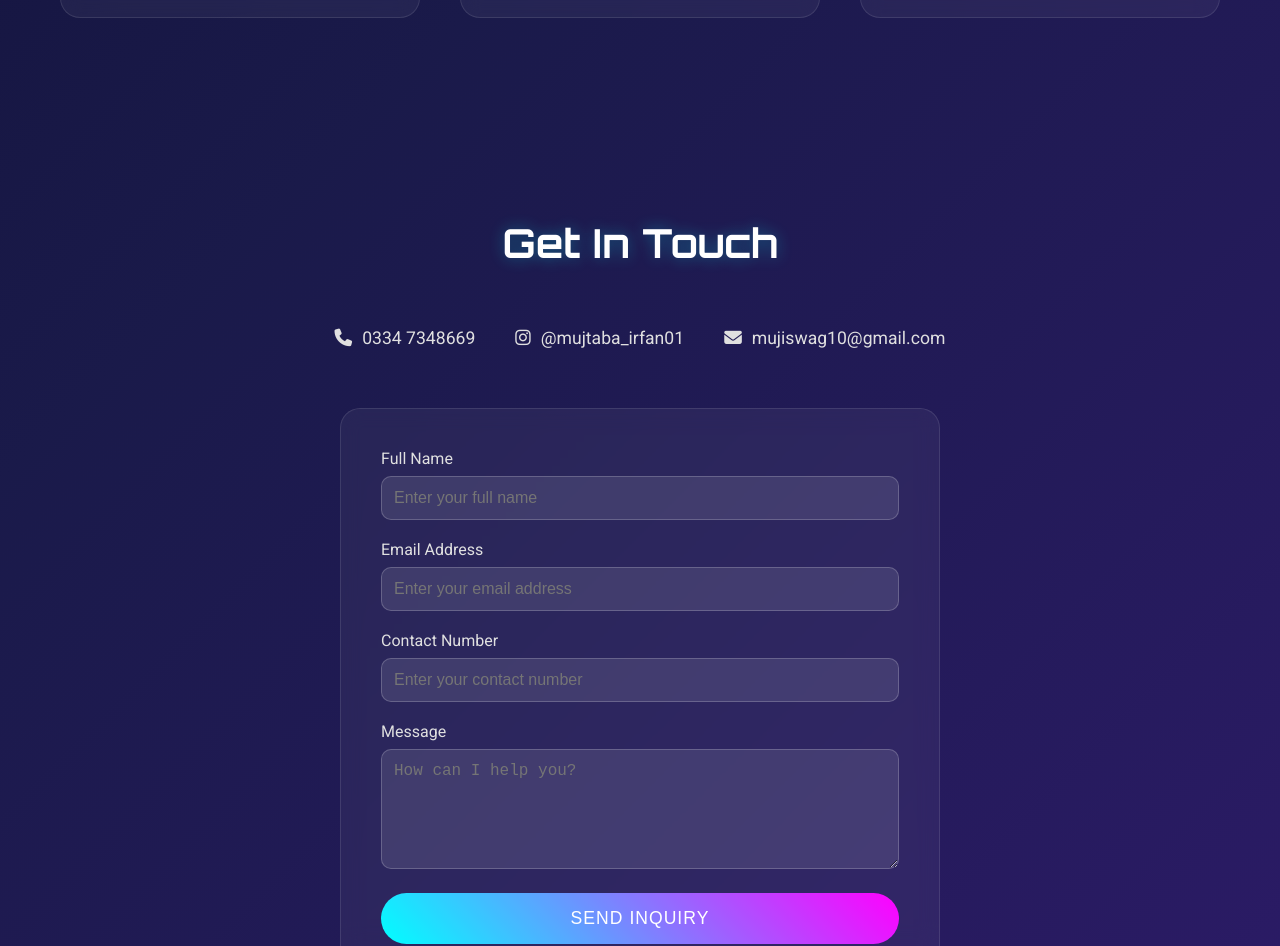
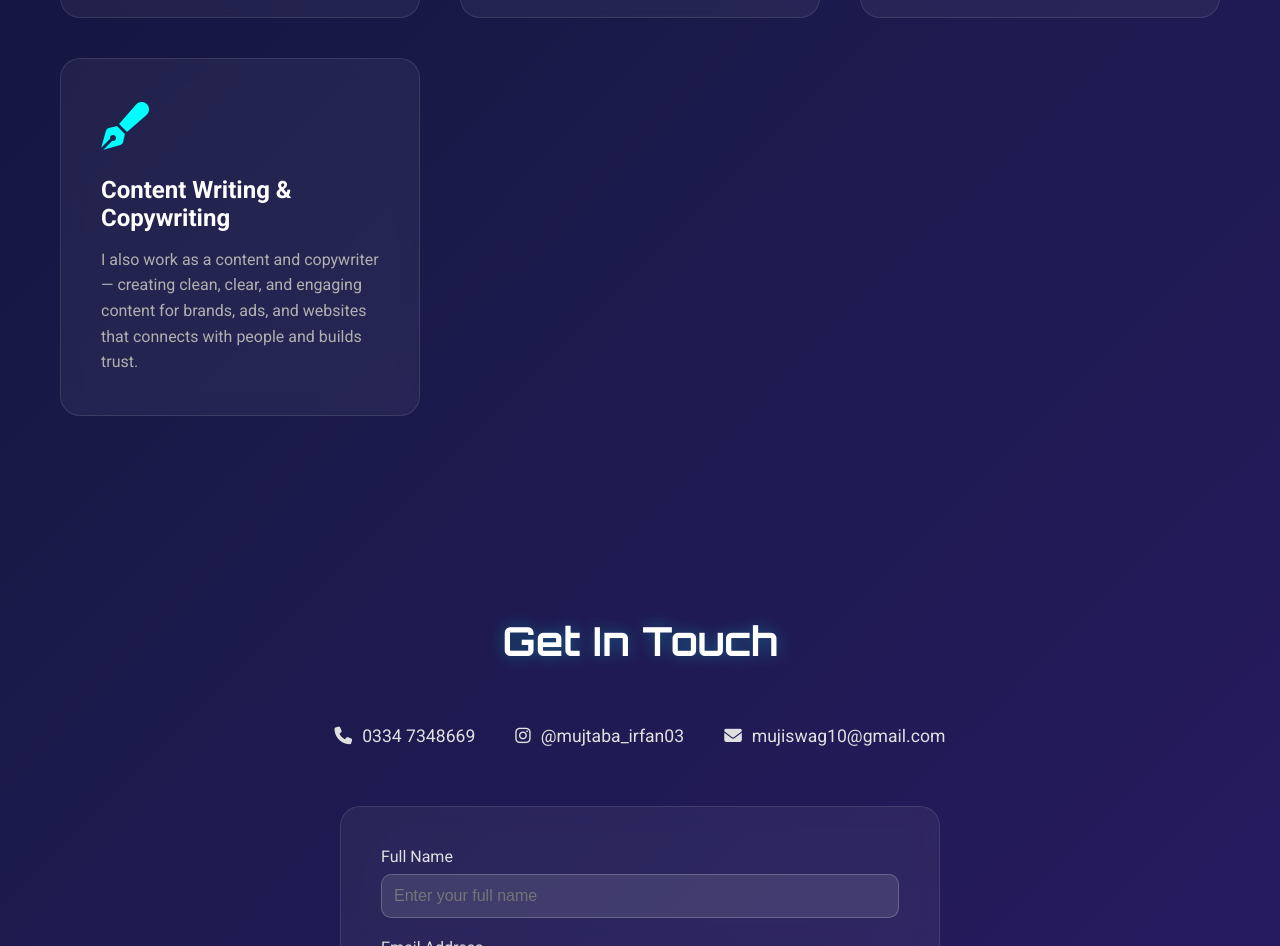
Before and after one commit to mujiswag/Mujtabotics, a plain HTML site: page index.html in a window 1280 px wide. Shown: the part 1555-2501 px from the top of the page. Drawn offline with Linux system fonts and the light colour scheme.

Commit message:
Update index.html

```diff
--- a/index.html
+++ b/index.html
@@ -1,7 +1,6 @@
 <!DOCTYPE html>
 <html lang="en">
 <head>
-    <meta name="google-site-verification" content="Nn7gianId8tdENVv1Azo5iBpd3a8ME1w9l2ZqqzXJcs" />
     <meta charset="UTF-8">
     <meta name="viewport" content="width=device-width, initial-scale=1.0">
     <title>Mujtabotics - Smart Work. Solid Results. Affordable Brilliance.</title>
@@ -376,6 +375,17 @@
                         I've been building websites for a while now. Not with crazy systems, just with clean HTML, smooth CSS, and some cool motion tricks. My websites look great, feel smooth, and do what they're meant to do — impress and deliver. I can make landing pages, portfolio sites, or even brand pages with some really cool effects that make you go "whoa!"
                     </p>
                 </div>
+
+                <!-- NEW: Content Writing & Copywriting -->
+                <div class="skill-card" data-delay="600">
+                    <div class="skill-icon">
+                        <i class="fas fa-pen-fancy"></i>
+                    </div>
+                    <h3 class="skill-title">Content Writing & Copywriting</h3>
+                    <p class="skill-description">
+                        I also work as a content and copywriter — creating clean, clear, and engaging content for brands, ads, and websites that connects with people and builds trust.
+                    </p>
+                </div>
             </div>
         </div>
     </section>
@@ -391,7 +401,7 @@
                 </div>
                 <div class="contact-item">
                     <i class="fab fa-instagram"></i>
-                    <a href="https://instagram.com/mujtaba_irfan01" target="_blank">@mujtaba_irfan01</a>
+                    <a href="https://instagram.com/mujtaba_irfan03" target="_blank">@mujtaba_irfan03</a>
                 </div>
                 <div class="contact-item">
                     <i class="fas fa-envelope"></i>
@@ -426,7 +436,6 @@
   <button type="submit" class="submit-btn">Send Inquiry</button>
   <p class="footer-tagline">"Get more, pay less – Websites that look good, feel better."</p>
 </form>
-
     </section>
 
     <!-- Footer -->
```
